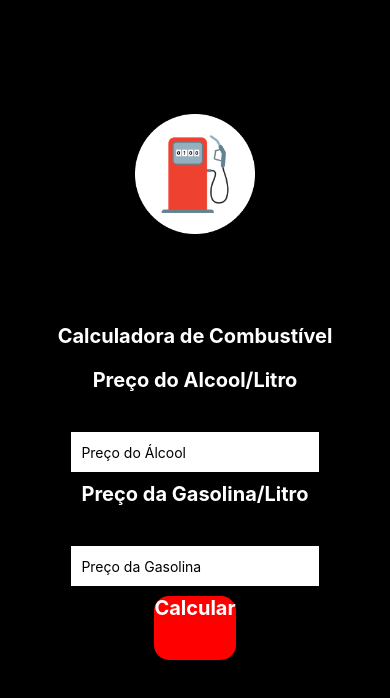
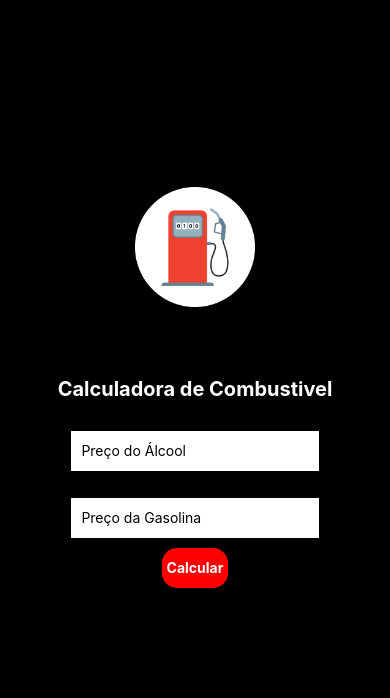
Before and after one commit to JoaoPedro999/ProjetoCombustivel, a React Native app: screen / in a window 390 px wide. Shown: the top 698 px of the page. Built offline with nearby package versions, Linux system fonts and the light colour scheme.

Commit message:
commit concerto

```diff
--- a/src/components/btnComponent.js
+++ b/src/components/btnComponent.js
@@ -1,4 +1,3 @@
-import React, { Children } from "react";
 import { TouchableOpacity } from "react-native";
 import styles from "../styles/styles";
 
--- a/src/components/textComponent.js
+++ b/src/components/textComponent.js
@@ -2,11 +2,10 @@ import React from "react";
 import { Text, View } from "react-native";
 import styles from "../styles/styles";
 
-export default function TxtComponent({ texto, titulo }) {
+export default function TxtComponent({ texto, estilo }) {
   return (
     <View>
-      <Text style={styles.title}>{texto}</Text>
-      <Text style={styles.title}>{titulo}</Text>
+      <Text style={estilo}>{texto}</Text>
     </View>
   );
 }
--- a/src/pages/home.js
+++ b/src/pages/home.js
@@ -24,21 +24,21 @@ export default function Calcular() {
   return (
     <View style={styles.container}>
       <Image style={styles.image} source={require("../images/logo.png")} />
-      <TxtComponent titulo="Calculadora de Combustível" />
-      <TxtComponent texto="Preço do Alcool/Litro" />
+      <TxtComponent estilo={styles.title} texto="Calculadora de Combustivel" />
+      <TxtComponent estilo={styles.text} text="Preço do Álcool/Litro" />
       <InputComponent
         placeholder="Preço do Álcool"
         value={alcoolValor}
         onChangeText={(text) => setAlcoolValor(text)}
       />
-      <TxtComponent texto="Preço da Gasolina/Litro" />
+      <TxtComponent style={styles.text} texto="Preço da Gasolina/Litro" />
       <InputComponent
         placeholder="Preço da Gasolina"
         value={gasolinaValor}
         onChangeText={(text) => setGasolinaValor(text)}
       />
       <BtnComponent onPress={calcularRecomendacao}>
-        <TxtComponent texto="Calcular" />
+        <TxtComponent estilo={styles.btntext} texto="Calcular" />
       </BtnComponent>
 
       <ModalComponent
--- a/src/pages/modalComponent.js
+++ b/src/pages/modalComponent.js
@@ -1,5 +1,5 @@
 import React from "react";
-import { Modal, View, Image } from "react-native";
+import { Modal, View, Image, Text, TextComponent } from "react-native";
 import styles from "../styles/styles";
 import BtnComponent from "../components/btnComponent";
 import TxtComponent from "../components/textComponent";
@@ -20,19 +20,15 @@ export default function ModalComponent({
       <View style={styles.modalContainer}>
         <View style={styles.modalContent}>
           <Image style={styles.icon} source={require("../images/gas.png")} />
-          <TxtComponent style={styles.modalText}>
+          <Text style={styles.modalText}>
             Preço do Álcool: R$ {alcoolValor}
-          </TxtComponent>
-          <TxtComponent style={styles.modalText}>
+          </Text>
+          <Text style={styles.modalText}>
             Preço da Gasolina: R$ {gasolinaValor}
-          </TxtComponent>
-          <TxtComponent style={styles.rectext}>
-            Recomendação: {recomendacao}
-          </TxtComponent>
+          </Text>
+          <Text style={styles.rectext}>Recomendação: {recomendacao}</Text>
           <BtnComponent onPress={onClose}>
-            <TxtComponent style={styles.btntext}>
-              Calcular Novamente
-            </TxtComponent>
+            <TxtComponent estilo={styles.btntext} texto="Calcular Novamente" />
           </BtnComponent>
         </View>
       </View>
```
